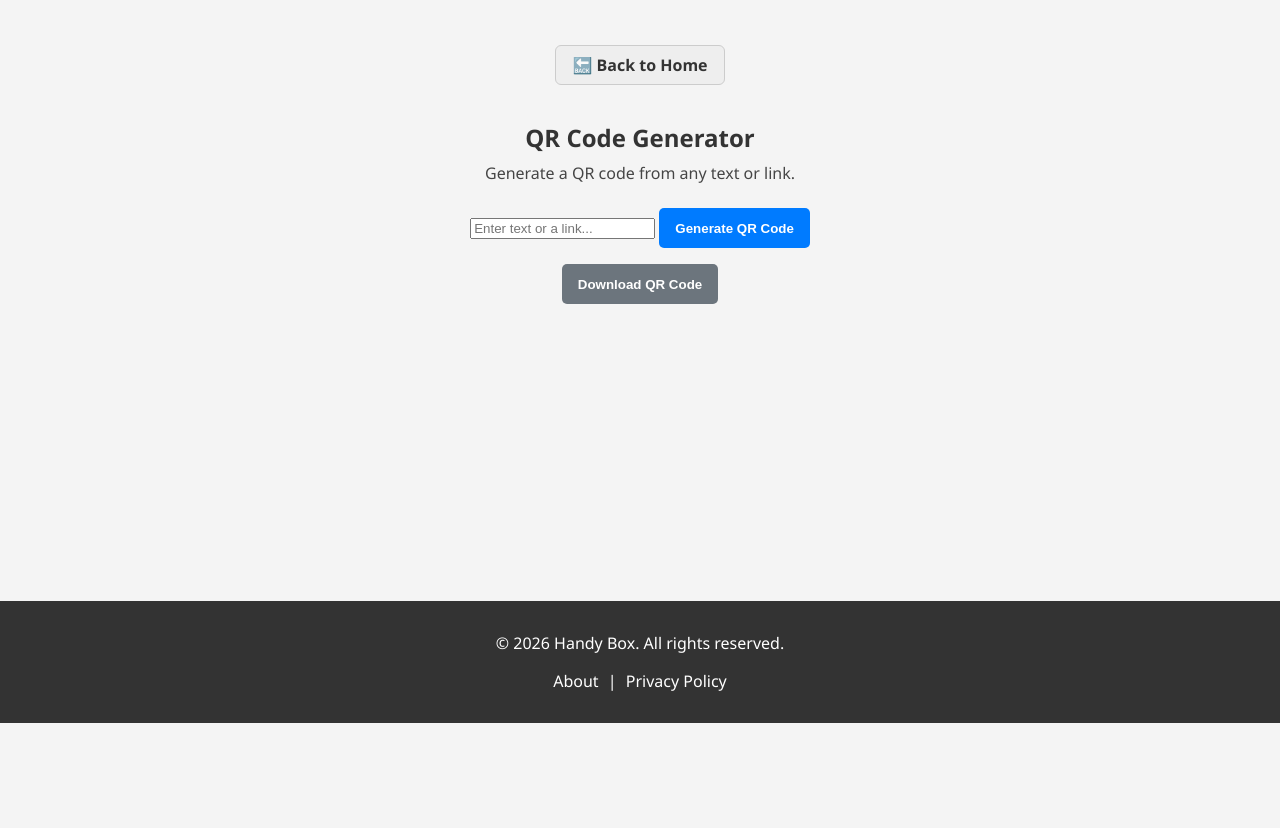
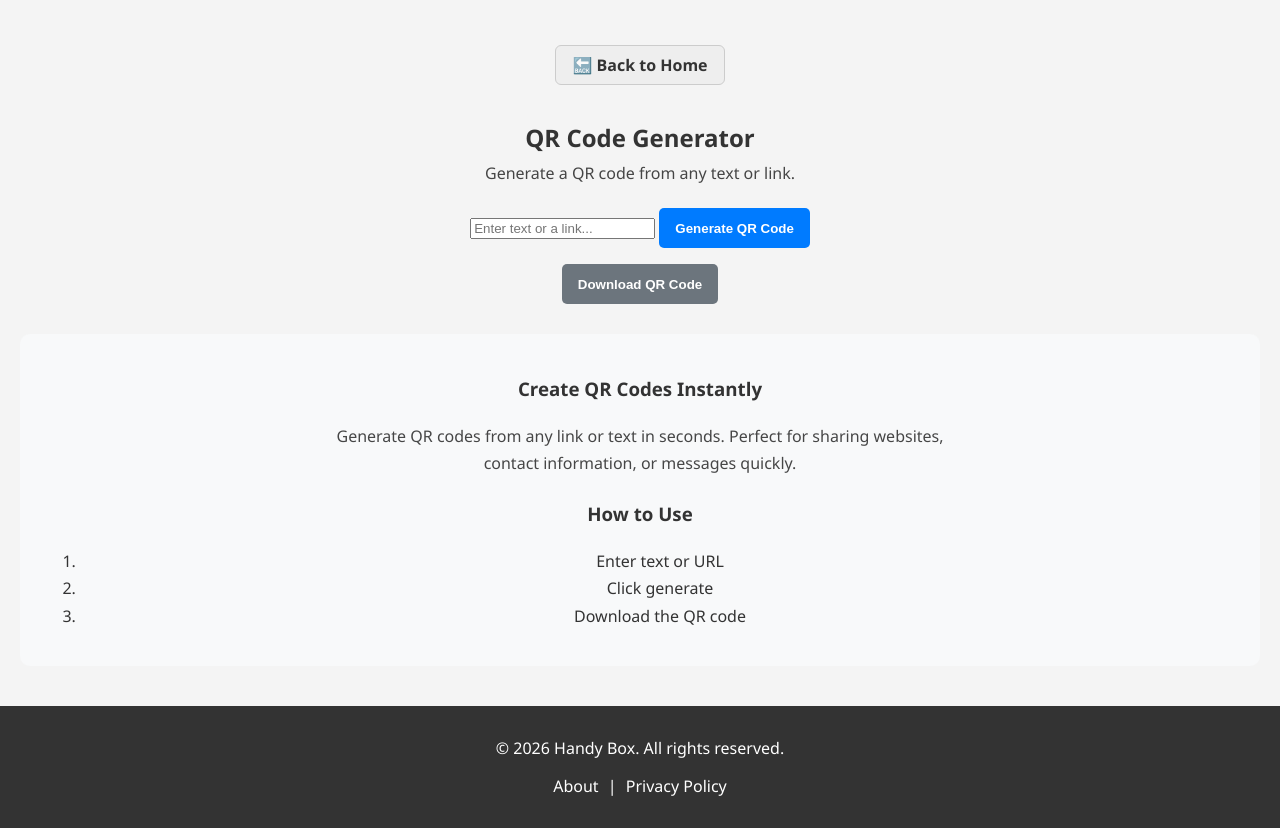
Before and after one commit to handybox774/HandyBox, a website: page qrcode.html in a window 1280 px wide. Shown: the part 77-905 px from the top of the page. Before the commit the page ends 800 px from the top, so only its background shows below. Drawn offline with Linux system fonts and the light colour scheme.

Commit message:
Update qrcode.html

```diff
--- a/qrcode.html
+++ b/qrcode.html
@@ -97,6 +97,20 @@
 <p id="message"></p>
 
   </div>
+  <section class="seo-content">
+  <h3>Create QR Codes Instantly</h3>
+  <p>
+    Generate QR codes from any link or text in seconds.
+    Perfect for sharing websites, contact information, or messages quickly.
+  </p>
+
+  <h3>How to Use</h3>
+  <ol>
+    <li>Enter text or URL</li>
+    <li>Click generate</li>
+    <li>Download the QR code</li>
+  </ol>
+</section>
 </main>
 
 <footer>
```
